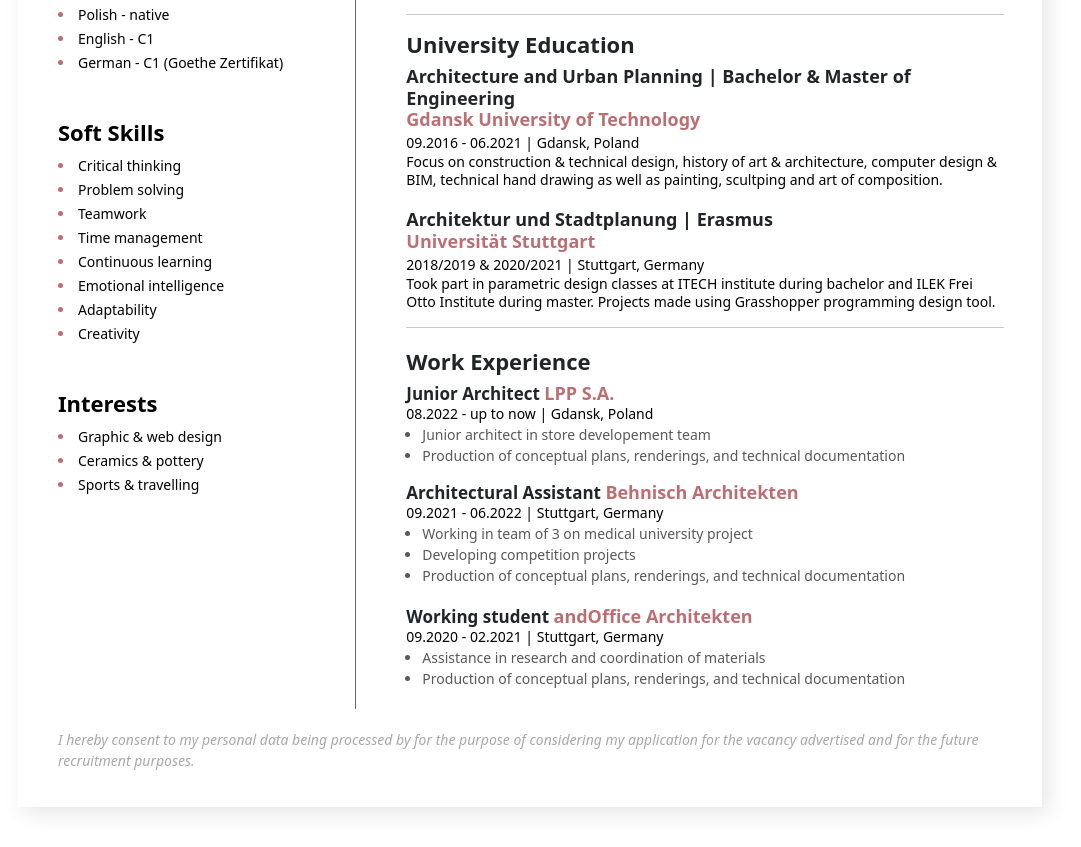
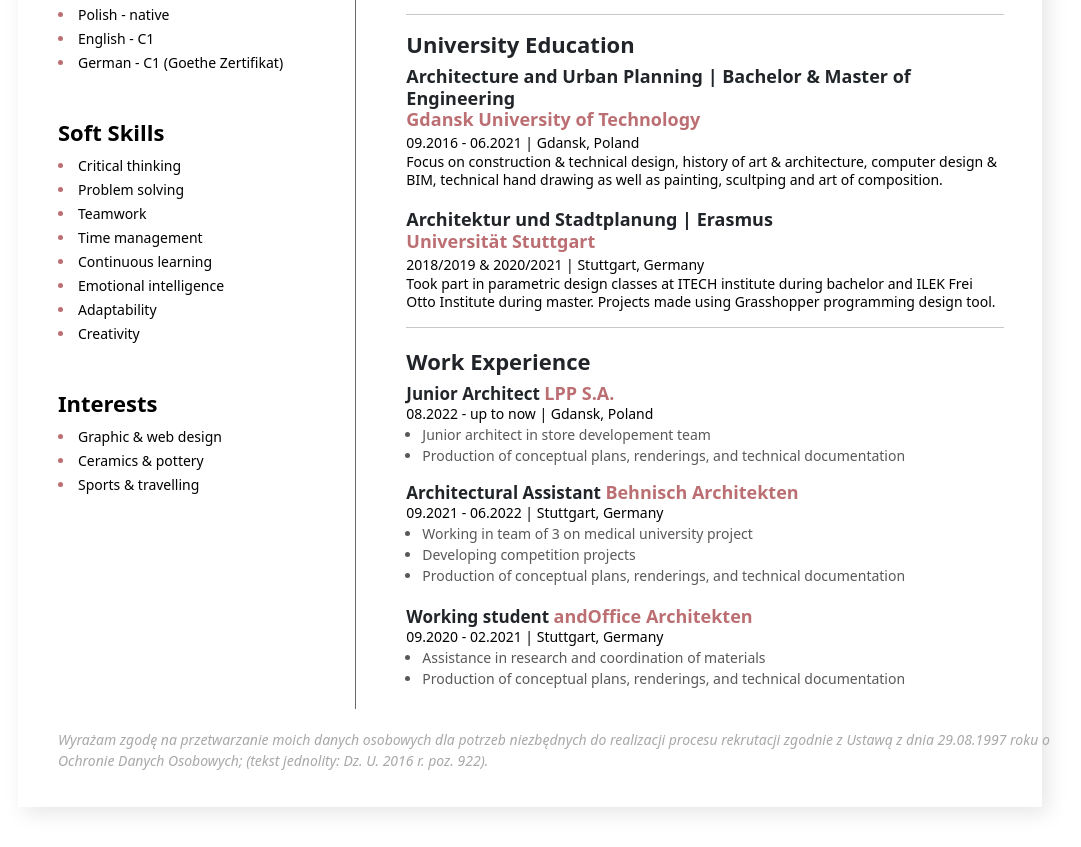
Before and after one commit to beatadluzniewska/CV-BD, a plain HTML site: page index.html in a window 1280 px wide. Shown: the part 933-1780 px from the top of the page, without its empty margins (110-1191 px from the left). Drawn offline with nearby package versions, Linux system fonts and the light colour scheme.

Commit message:
footer updated

```diff
--- a/index.html
+++ b/index.html
@@ -304,11 +304,9 @@
           </div>
         </div>
       </div>
-      <p class="closure">I hereby consent to my personal data being processed by for the purpose of considering my
-        application for the
-        vacancy
-        advertised
-        and for the future</br> recruitment purposes.</p>
+      <p class="closure">Wyrażam zgodę na przetwarzanie moich danych osobowych dla potrzeb niezbędnych do realizacji
+        procesu rekrutacji zgodnie z Ustawą z dnia 29.08.1997 roku o Ochronie Danych Osobowych; (tekst jednolity: Dz. U.
+        2016 r. poz. 922).</p>
     </div>
   </div>
 </body>
```
